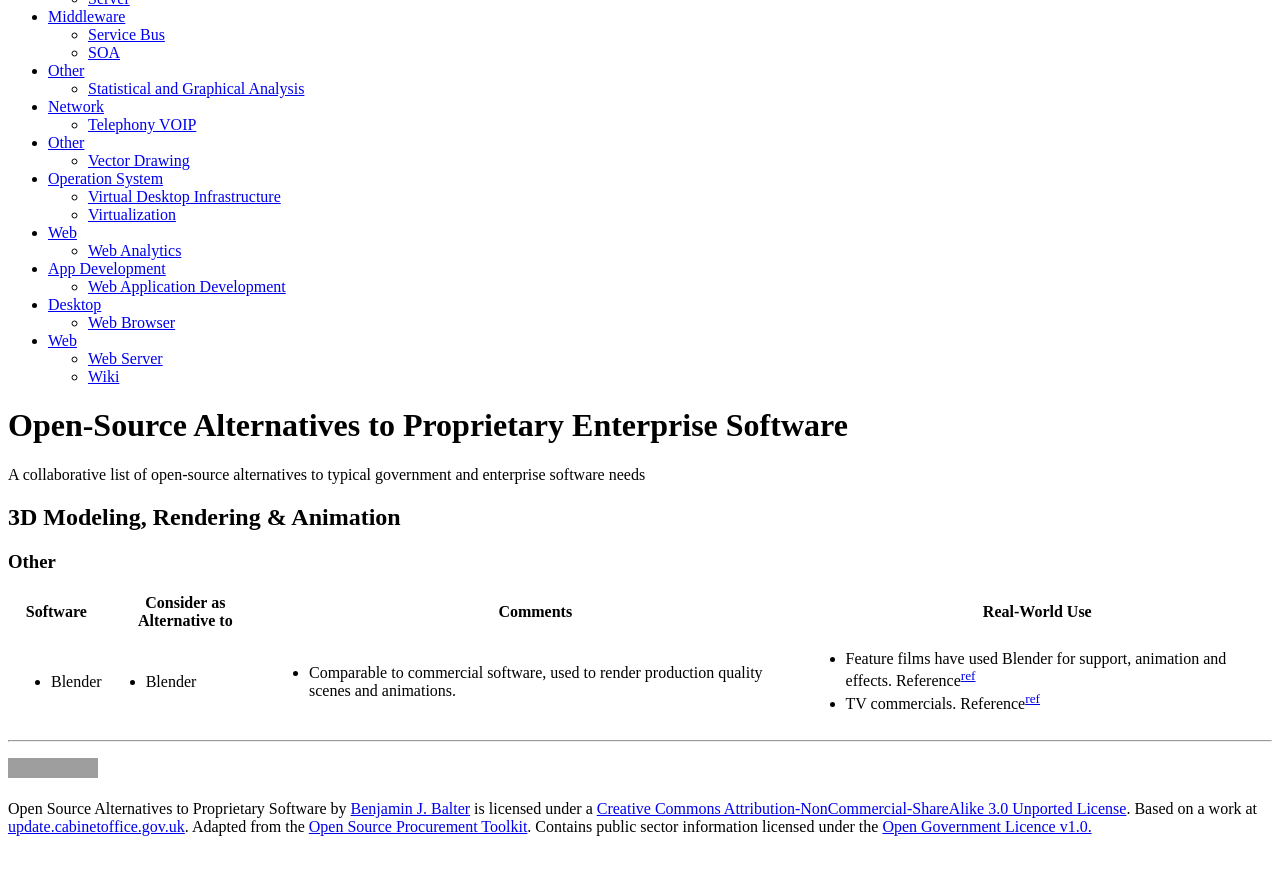
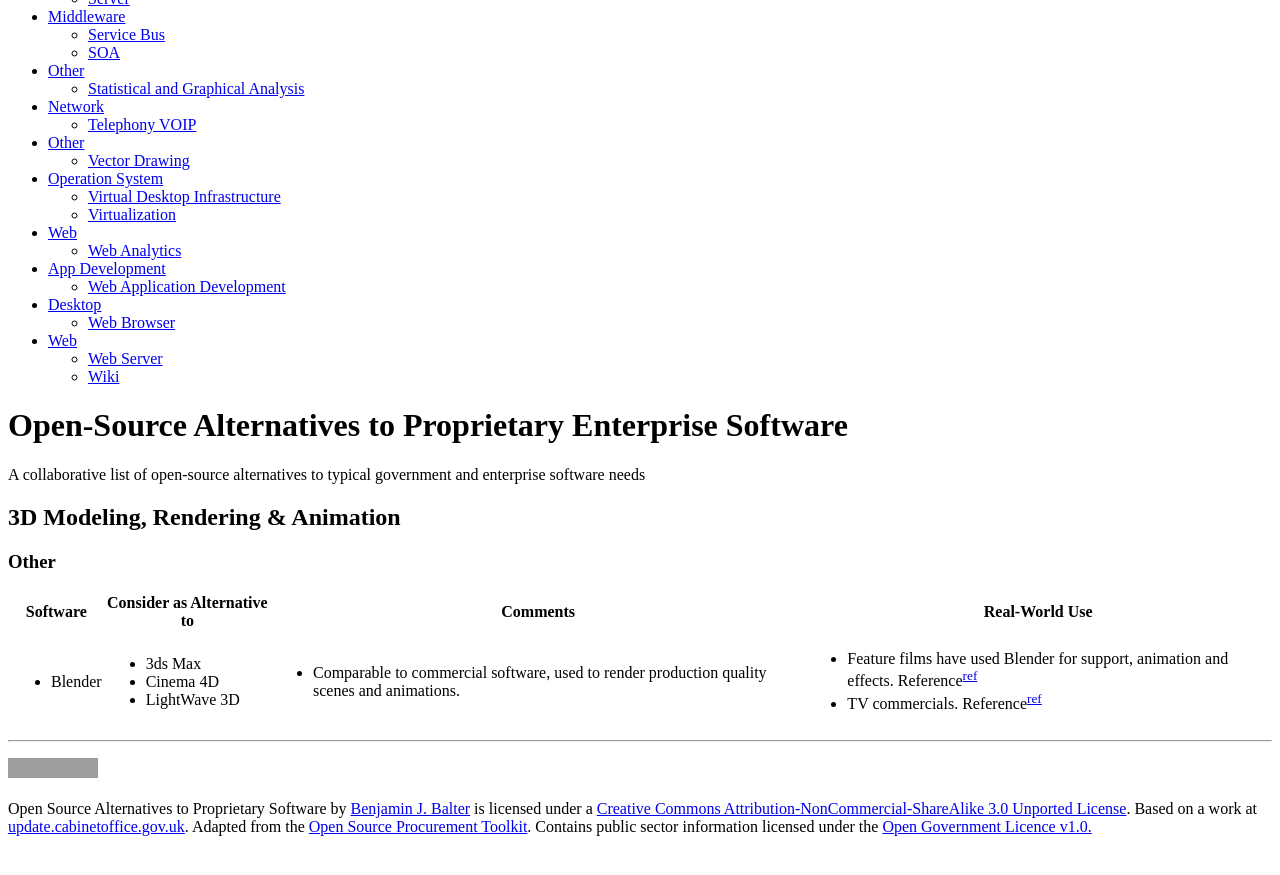
Before and after one commit to benbalter/open-source-alternatives, a Jekyll site: the page built from other/3d-modeling.html, in a window 1280 px wide and 900 px high, scrolled down 1588 px. Shown: the top 875 px of the window. Built offline with Jekyll 4.4.1, drawn with Linux system fonts in a browser that asks for light colours; nearby versions of some CDN libraries; grey boxes are pictures that could not be loaded.

Commit message:
added alternatives to other->rendering->belnder; props CorgiDude; fixes #1

```diff
--- a/other/3d-modeling.html
+++ b/other/3d-modeling.html
@@ -13,7 +13,9 @@
 
 <td>
     <ul>
-        <li>Blender</li>
+        <li>3ds Max</li>
+        <li>Cinema 4D</li>
+        <li>LightWave 3D</li>
     </ul>
 </td>
 
```
